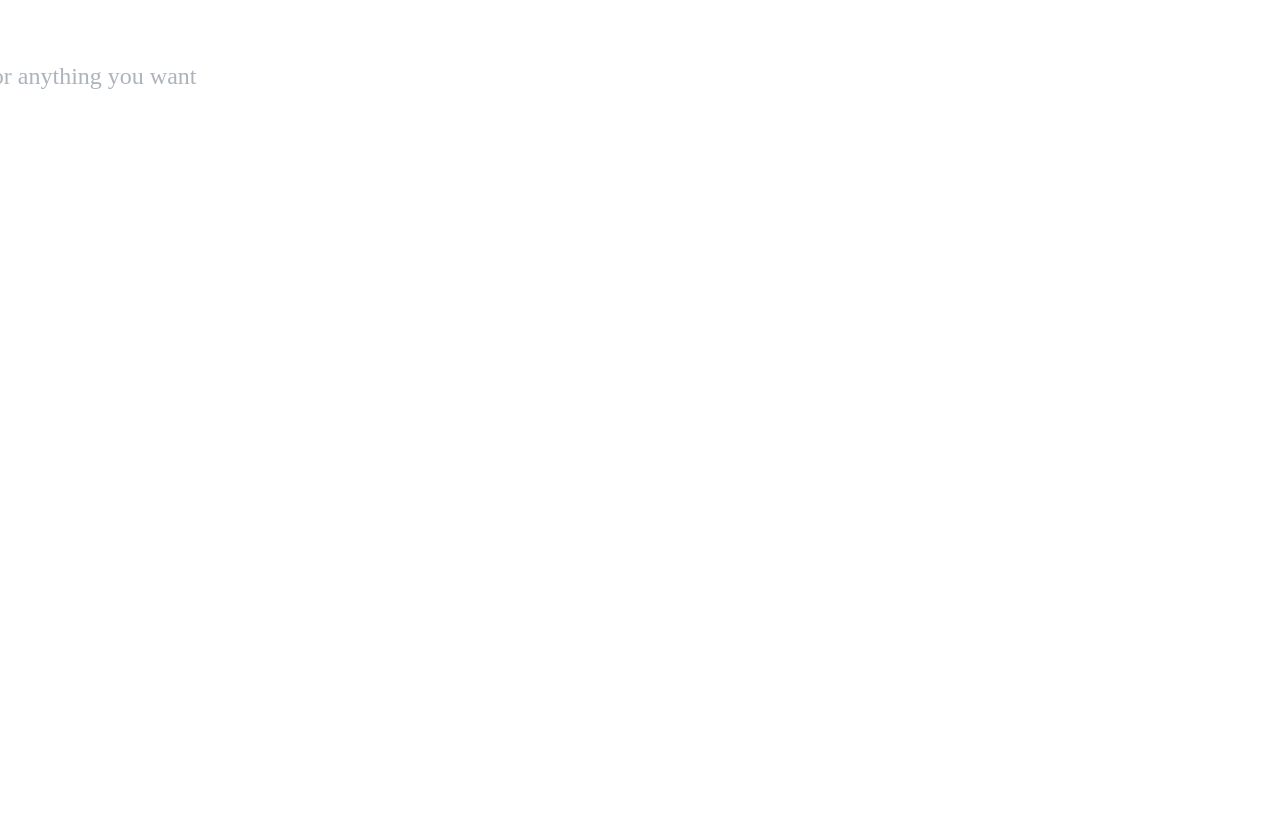
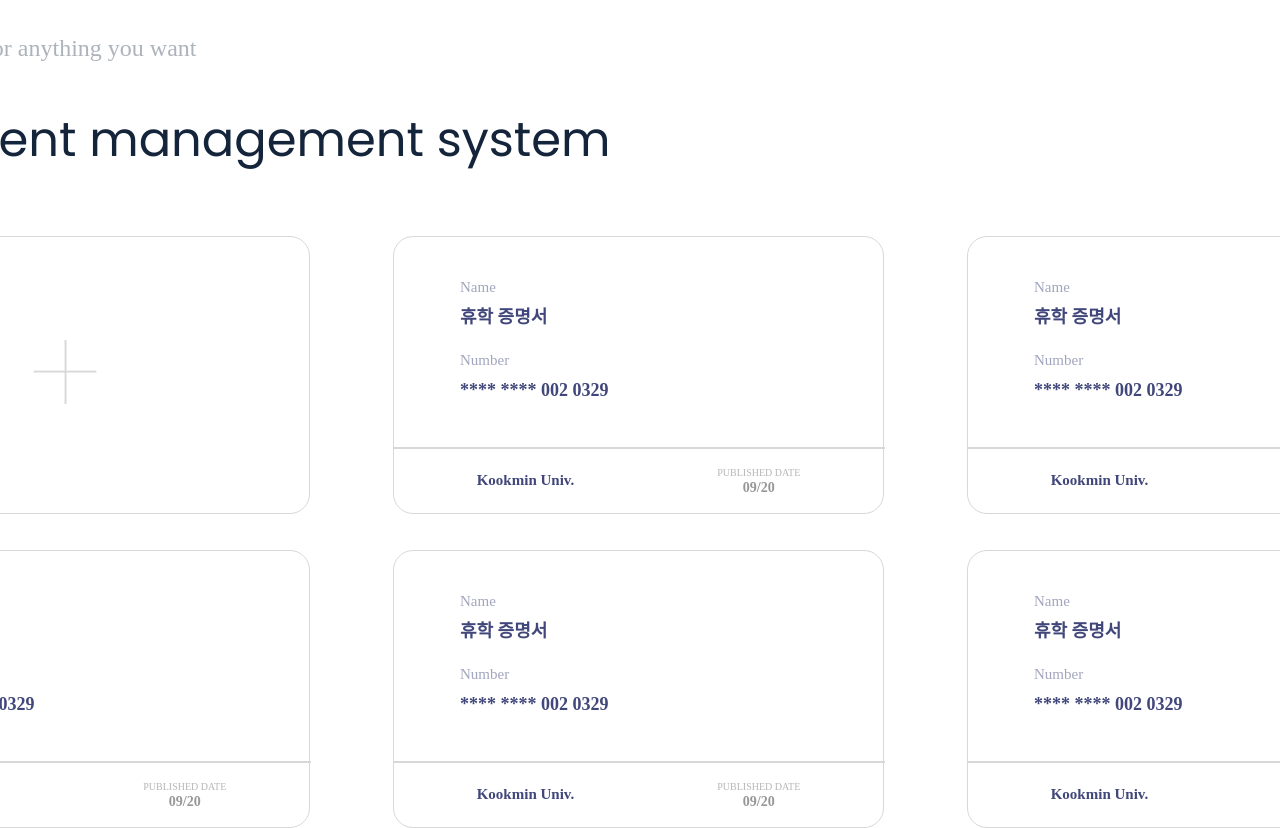
Before and after one commit to withdoc/application-frontend, a React (Create React App) app: page /mainpage in a window 1280 px wide. Shown: the top 828 px of the page. Before the commit the page ends 800 px from the top, so only its background shows below. Built offline with nearby package versions, Linux system fonts and the light colour scheme.

Commit message:
mainpage 수정중

```diff
--- a/src/pages/mainpage/index.tsx
+++ b/src/pages/mainpage/index.tsx
@@ -1,19 +1,52 @@
-import React from 'react';
+import React, { useState } from 'react';
 import * as styled from './styles';
+
+import DocumentCard from '../../components/DocumentCard';
 
 
 
 function Mainpage() {
+    const [isModal, setIsModal] = useState(false);
+
+
+    const showModal = () => {
+        setIsModal(true);
+    };
+
+
+    const Modal = () => {
+        return (
+            <styled.Modal>
+                <styled.ModalContainer>
+                    <styled.CloseButton onClick={() => setIsModal(false)} />
+                </styled.ModalContainer>
+            </styled.Modal>
+        )
+    }
+
     return (
         <styled.Container>
+            {isModal && <Modal />}
+
             <styled.MainBox>
                 <styled.Header>
                     <styled.SearchIcon />
                     <styled.SearchInputBox>
                         <span>Search for anything you want</span>
                     </styled.SearchInputBox>
-                    <styled.SettingIcon />
+                    <styled.SettingIcon onClick={showModal} />
                 </styled.Header>
+                <styled.PageTitle>document management system</styled.PageTitle>
+                <styled.DocumentList>
+                    <styled.AddDocument>
+                        <styled.AddButton />
+                    </styled.AddDocument>
+                    <DocumentCard />
+                    <DocumentCard />
+                    <DocumentCard />
+                    <DocumentCard />
+                    <DocumentCard />
+                </styled.DocumentList>
             </styled.MainBox>
         </styled.Container>
     );
--- a/src/pages/mainpage/styles.tsx
+++ b/src/pages/mainpage/styles.tsx
@@ -1,6 +1,8 @@
 import styled from "styled-components";
 import searchicon from "../../imgs/searchicon.png";
 import settingicon from "../../imgs/settingicon.png";
+import addbutton from "../../imgs/addbtn.png";
+import closebutton from "../../imgs/closebutton.png";
 
 export const Container = styled.div`
     display: flex;
@@ -29,7 +31,7 @@ export const MainBox = styled.div`
     display: flex;
     flex-direction: column;
     // justify-content: center;
-    align-items: center;
+    // align-items: center;
 `;
 
 export const Header = styled.div`
@@ -65,14 +67,89 @@ export const SettingIcon = styled.img.attrs({
     width: 30px;
     height: 30px;
     margin-left: 1187px;
+    cursor: pointer;
 `;
 
 export const PageTitle = styled.div`
     font-family: Poppins;
     font-size: 48px;
     font-weight: 400;
-    line-height: 72px;
-    letter-spacing: 0px;
     text-align: left;
+    color: #14243B;
+    margin-top: 40px;
+    margin-left: 81px;
+`;
 
+
+export const DocumentList = styled.div`
+    display: grid;
+    grid-template-columns: 1fr 1fr 1fr;
+    grid-gap: 80px;
+    padding: 0 74px 0 74px;
+    justify-content: space-around;
+    margin-top: 60px;
+    row-gap: 36px;
 `;
+
+export const AddDocument = styled.div`
+    height: 276px;
+    width: 489px;
+    border-radius: 20px;
+    border: 1px solid #D8D8D8
+    // display: flex;
+    // justify-content: center;
+    // align-items: center;
+`;
+
+export const AddButton = styled.img.attrs({
+    src: addbutton,
+})`
+    width: 64px;
+    height: 64px;
+    margin-top: 103px;
+    margin-left: 212.6px;
+`;
+
+
+// 모달창 구현 -------------------------------------
+
+export const Modal = styled.div`
+    position: fixed;
+    left: 0;
+    top: 0;
+    z-index: 10;
+    display: flex;
+    justify-content: center;
+    align-items: center;
+    width: 100vw;
+    height: 100vh;
+    background: rgba(112, 112, 112, 0.5);
+`;
+
+export const ModalContainer = styled.div`
+    width: 337px;
+    height: 911px;
+    background: #FFFFFF 0% 0% no-repeat padding-box;
+    // box-shadow: 3px 3px 5px #00000029;
+    border: 0.25px solid #B7B7B7;
+    border-radius: 30px;
+    opacity: 1;
+    // z-index: 999;
+    position: fixed;
+    right: 66px;
+
+    display: flex;
+    flex-direction: column;
+    align-items: center;
+    // justify-content: center;
+`;
+
+export const CloseButton = styled.img.attrs({
+    src: closebutton,
+})`
+    width; 40px;
+    height: 40px;
+    margin-top: 20px;
+    margin-left: 260px;
+    cursor: pointer;
+`;
```
